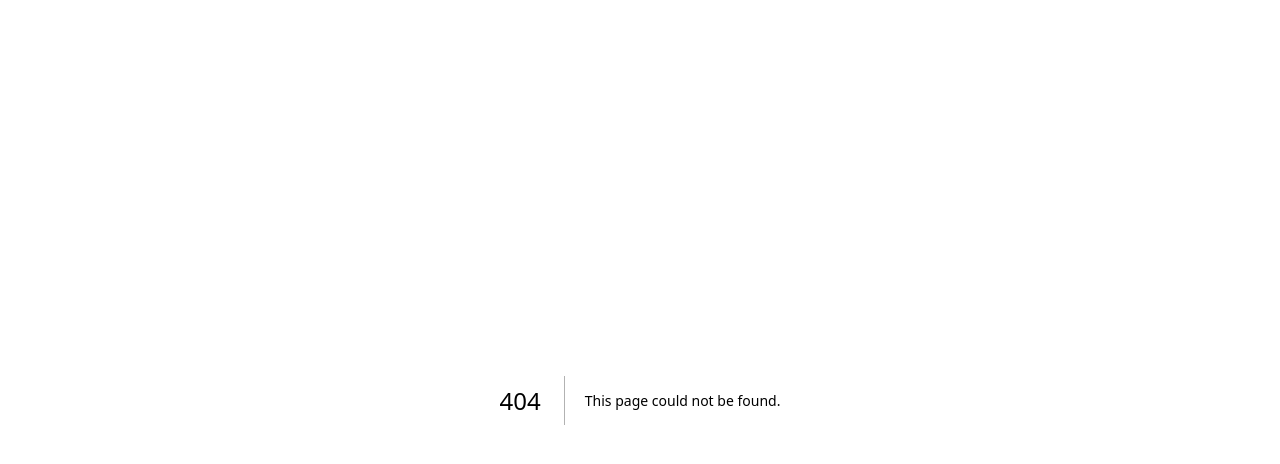
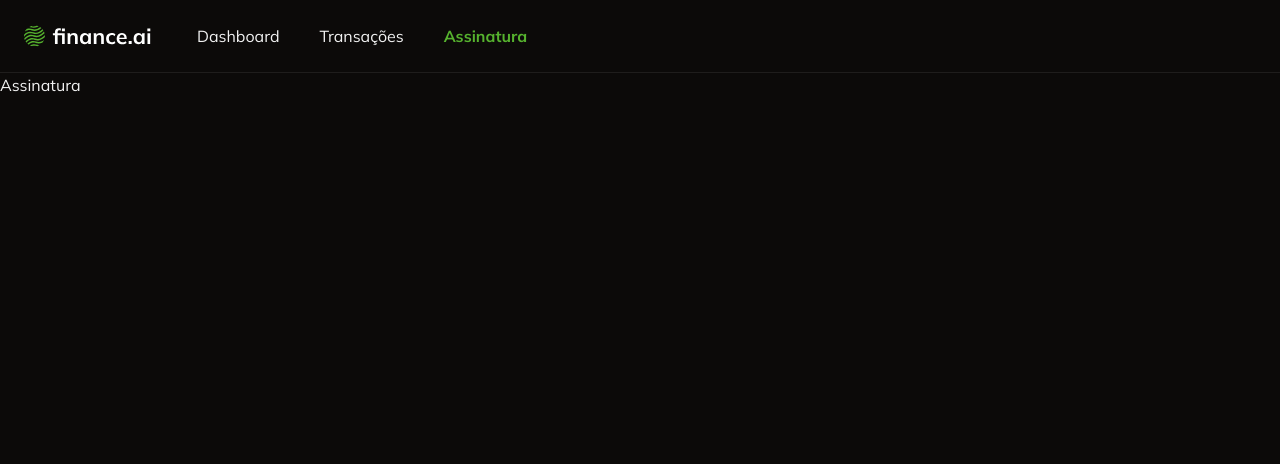
Before and after one commit to ernestosjunior/finance-ai, a Next.js app: page /subscription in a window 1280 px wide. Before the commit this address had no page. Shown: the top 464 px of the page. Built offline with nearby package versions, Linux system fonts and the light colour scheme.

Commit message:
feat: add header component

```diff
--- /dev/null
+++ b/app/_components/header.tsx
@@ -0,0 +1,49 @@
+"use client";
+
+import { UserButton } from "@clerk/nextjs";
+import Image from "next/image";
+import Link from "next/link";
+import { usePathname } from "next/navigation";
+import React from "react";
+
+const nav = [
+  { path: "/", label: "Dashboard" },
+  { path: "/transactions", label: "Transações" },
+  { path: "/subscription", label: "Assinatura" },
+];
+
+const Header = () => {
+  const pathname = usePathname();
+
+  const dontRender = ["/login"];
+
+  if (dontRender.includes(pathname)) return null;
+
+  return (
+    <header className="w-full border-b border-solid border-[#FFFFFF14]">
+      <div className="container flex h-[72px] w-full items-center justify-between py-4">
+        <div className="flex items-center gap-10">
+          <Link href="/">
+            <Image src="/logo.svg" alt="Finance AI" width={133} height={39} />
+          </Link>
+          {React.Children.toArray(
+            nav.map((link) => (
+              <Link
+                href={link.path}
+                className={
+                  pathname === link.path ? "font-bold text-primary" : ""
+                }
+              >
+                {link.label}
+              </Link>
+            )),
+          )}
+        </div>
+
+        <UserButton showName />
+      </div>
+    </header>
+  );
+};
+
+export default Header;
--- a/app/layout.tsx
+++ b/app/layout.tsx
@@ -3,6 +3,7 @@ import { Mulish } from "next/font/google";
 import "./globals.css";
 import { ClerkProvider } from "@clerk/nextjs";
 import { dark } from "@clerk/themes";
+import Header from "./_components/header";
 
 const mulish = Mulish({
   subsets: ["latin-ext"],
@@ -26,6 +27,7 @@ export default function RootLayout({
     >
       <html lang="pt-br">
         <body className={`${mulish.className} dark antialiased`}>
+          <Header />
           {children}
         </body>
       </html>
--- /dev/null
+++ b/app/subscription/page.tsx
@@ -0,0 +1,5 @@
+const SubscriptionPage = () => {
+  return <main>Assinatura</main>;
+};
+
+export default SubscriptionPage;
--- a/tailwind.config.ts
+++ b/tailwind.config.ts
@@ -59,7 +59,9 @@ const config: Config = {
       },
       container: {
         center: true,
-        padding: "1.5rem",
+        padding: {
+          sm: "1.5rem",
+        },
       },
     },
   },
```
